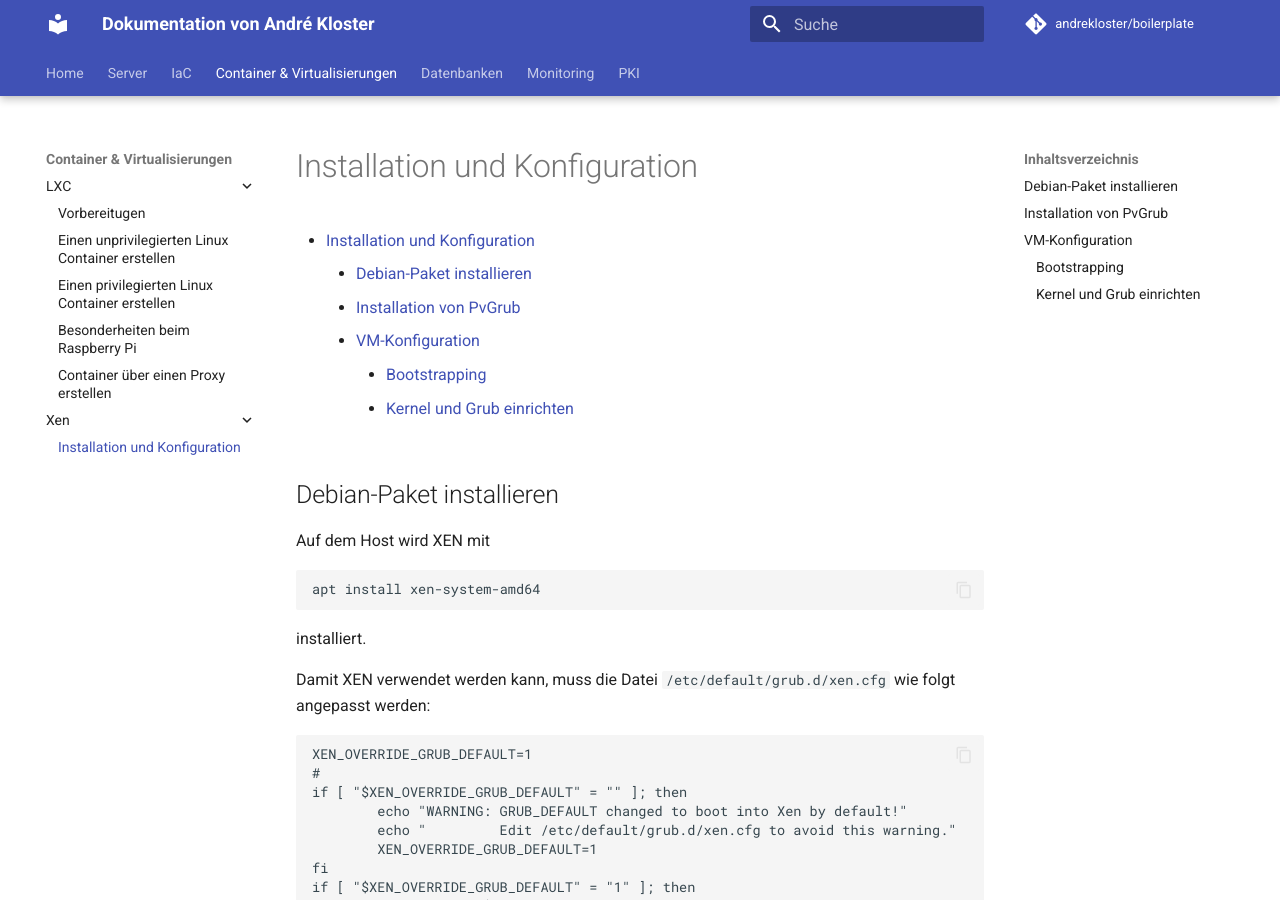
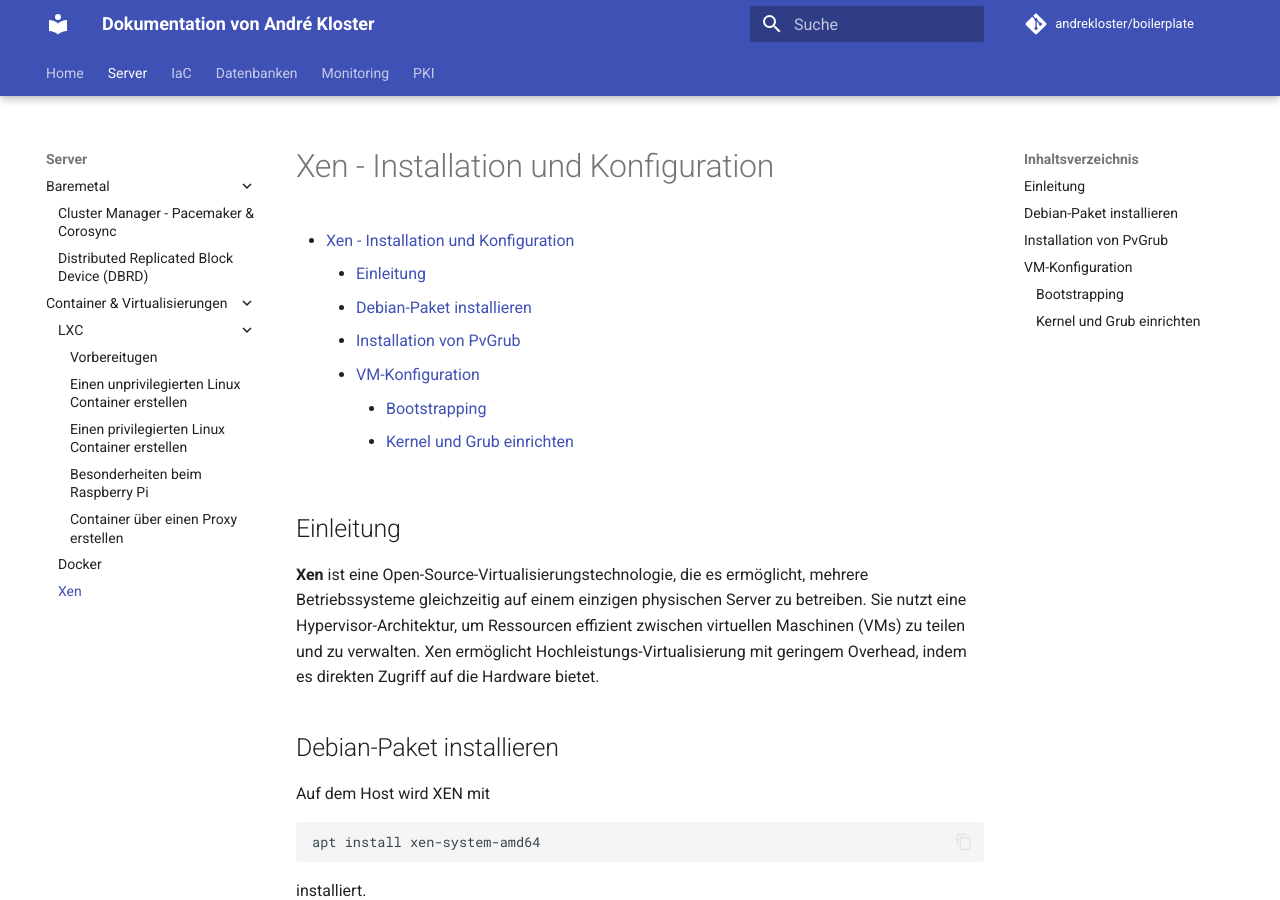
Before and after one commit to andrekloster/andrekloster-docs, an MkDocs documentation site: the page built from docs/virt/xen.md, in a window 1280 px wide and 900 px high. Built offline with MkDocs 1.6.1 and Material for MkDocs 9.7.7, drawn with Linux system fonts in a browser that asks for light colours; comment, search, counter and statistics services are not loaded.

Commit message:
added docker docs

````diff
--- a/docs/server/cluster.md
+++ b/docs/baremetal/cluster.md
@@ -1,9 +1,10 @@
-# Cluster Manager
+# Cluster Manager - Pacemaker & Corosync
 
 [TOC]
 
 ## Einleitung
-Für die Sicherstellung einer hochverfügbaren Serverlandschaft, wird __Corosync__ und __Pacemaker__ als Cluster Manager verwendet.
+
+Für die Sicherstellung einer hochverfügbaren Serverlandschaft, wird **Corosync** und **Pacemaker** als Cluster Manager verwendet.
 Mit Hilfe dieser Software, können Ressourcen wie z.B. virtuelle Maschinen, Linux Container, Floating IPs und DNS verwaltet werden.
 Im Falle einer Downtime sorgt, der Cluster Manager dafür, dass die betroffenen Komponenten auf einem andren verfügbaren
 Server umgelagert werden.
@@ -179,7 +180,6 @@
     da sonst Resourcen unkontrolliert ausgeschaltet werden könnten: <br>
     `/usr/sbin/crm_attribute --type crm_config --name maintenance-mode --update true`
 
-
 ## Pacemaker um eine Ressource erweitern
 
 Falls schon eine aktive Konfiguration vorhanden ist, können wir diese Konfiguration verwenden, um eine Resource zu erstellen.
@@ -195,9 +195,9 @@
 Die Sortierung der einzelnen Resourcen wird von Pacemaker automatisch übernommen. Sobald alles erfolgreich hinterlegt wurde,
 kann die Konfiguration gespeichert und geschlossen werden.
 
-+ `crm conf edit`
-+ `:r www-1.pcmk`
-+ `:wq`
+- `crm conf edit`
+- `:r www-1.pcmk`
+- `:wq`
 
 Anschließend erstellen wir eine [Sandbox](#pacemaker-cluster-testen) und testen die neue Konfiguration.
 
@@ -225,10 +225,10 @@
 Jetzt bearbeiten wir die aktuelle Konfiguration im `Edit-Mode`, löschen den gesamten Inhalt und fügen die neu generierte
 Konfiguration ein. Sobald alles erfolgreich hinterlegt wurde, kann die Konfiguration gespeichert und geschlossen werden.
 
-+ `crm conf edit`
-+ `:%d`
-+ `:r no_www-1.pcmk`
-+ `:wq`
+- `crm conf edit`
+- `:%d`
+- `:r no_www-1.pcmk`
+- `:wq`
 
 Anschließend erstellen wir eine [Sandbox](#pacemaker-cluster-testen) und testen die neue Konfiguration.
 
@@ -245,47 +245,57 @@
 Jetzt überprüfen wir die Pacemaker Resourcen.
 
 `-C` löscht aktuelle Zustände, `-R` prüft alle Resourcen neu.
+
 ```shell
 crm_resource -C
 crm_resource -R
 ```
+
 Anschließend warten wir, bis alle Resourcen geprüft wurden.
 
 Um sicherzustellen, dass Resourcen nicht fehlerhaft verschoben werden, starten wir Pacemaker auf allen Knoten neu.
+
 ```shell
 service pacemaker stop
 sleep 1
 service pacemaker start
 service pacemaker status
 ```
+
 Anschließend warten wir erneut, bis alle Resourcen geprüft wurden.
 
 Nun können wir auf einem belieben Knoten die Sandbox erstellen
+
 ```shell
 crm_shadow --create test_sandbox --force
 ```
 
 Innerhalb der Sandbox stoppen wir den maintenance mode
+
 ```shell
 /usr/sbin/crm_attribute --type crm_config --name maintenance-mode --update false
 ```
 
 Jetzt können wir die Simulation starten, um das Verhalten vom Cluster vorhersagen zu können.
+
 ```shell
 crm_simulate -Ls
 ```
+
 Das Feld `Transition Summary:` gibt an, wie sich das Cluster produktiv verhalten würde.
 
 ### Sandbox ausführen/verwerfen
 
 Wenn wir mit dem Zustand der Sandbox zufrieden sind, können wir das Cluster in Betrieb nehmen. Damit wird das Cluster
 online gesetzt und alle Änderungen werden durchgeführt.
+
 ```shell
 crm_shadow --commit test_sandbox --force
 ```
 
 Sollte der Zustand der Sandbox den Erwartungen nicht entsprechen, kann die Sandbox gelöscht und alle Änderung verworfen werden.
 Dadurch bleibt das Cluster weiterhin im maintenance mode.
+
 ```shell
 crm_shadow --delete test_sandbox --force
 ```
@@ -293,10 +303,10 @@
 ### Cluster prüfen
 
 Sobald das Cluster online ist, kann geprüft werden, ob alle Resourcen vom Pacmaker korrekt gestartet werden.
+
 ```shell
 pcs resource relocate show
 ```
-
 
 ## Einzelne Ressource auf einen anderen Knoten umziehen
 
--- a/docs/virt/xen.md
+++ b/docs/virt/xen.md
@@ -1,13 +1,19 @@
-# Installation und Konfiguration
+# Xen - Installation und Konfiguration
 
 [TOC]
+
+## Einleitung
+
+**Xen** ist eine Open-Source-Virtualisierungstechnologie, die es ermöglicht, mehrere Betriebssysteme gleichzeitig auf einem einzigen physischen Server zu betreiben. Sie nutzt eine Hypervisor-Architektur, um Ressourcen effizient zwischen virtuellen Maschinen (VMs) zu teilen und zu verwalten. Xen ermöglicht Hochleistungs-Virtualisierung mit geringem Overhead, indem es direkten Zugriff auf die Hardware bietet.
 
 ## Debian-Paket installieren
 
 Auf dem Host wird XEN mit
+
 ```shell
 apt install xen-system-amd64
 ```
+
 installiert.
 
 Damit XEN verwendet werden kann, muss die Datei `/etc/default/grub.d/xen.cfg`
@@ -56,6 +62,7 @@
 ```
 
 Nun kann das Image gebaut werden:
+
 ```shell
 cd /etc/xen/pvgrub
 tar cf memdisk.tar grub.cfg
@@ -76,24 +83,28 @@
 Die erste Partition ist für den Swap, die zweite Partition
 ist die Root-Partition (`/`). Weitere Partitionen können bei Bedarf
 hinzugefügt werden (zum Beispiel für `/var`)
+
 ```shell
 lvcreate -L 15G -n xen-test-root vg0
 lvcreate -L 3G -n xen-test-swap vg0
 ```
 
 Anschließend werden die Partitionen entsprechend formatiert:
+
 ```shell
 mkfs.ext4 /dev/vg0/xen-test-root
 mkswap /dev/vg0/xen-test-swap
 ```
 
 Um Debian zu installieren, muss mindestens die Root-Partition eingehangen werden:
+
 ```shell
 mkdir -p /root/vm-x
 mount /dev/vg0/xen-test-root /root/vm-x
 ```
 
 und danach kann mit `debootstrap` Debian installiert werden:
+
 ```shell
 debootstrap \
     --include='ssh,vim,less,iputils-ping,locales' \
@@ -103,14 +114,15 @@
 ```
 
 Wir kopieren vom Hostsystem den Ordner `/root/.ssh` mit
+
 ```shell
 cp -a /root/.ssh /root/vm-x/root/
 ```
 
 Weiterhin müssen folgende Dateien ggfs. angepasst werden:
 
-* `/root/vm-x/etc/hostname`
-* `/root/vm-x/etc/resolv.conf`
+- `/root/vm-x/etc/hostname`
+- `/root/vm-x/etc/resolv.conf`
 
 Zum automatischen Einhängen der Dateisysteme beim Booten muss die Datei
 `/root/vm-x/etc/fstab` erstellt werden.
@@ -139,22 +151,26 @@
 ```
 
 Nun wechseln wir mit `chroot` in das künftige Gastsystem:
+
 ```shell
 chroot /root/vm-x/ /bin/bash
 ```
 
 um die Spracheinstellungen vorzunehmen:
+
 ```shell
 dpkg-reconfigure locales # de_DE.UTF-8 und en_US.UTF-8 (default) einstellen
 ```
 
-Zusätzlich muss ein Passwort für den Nutzer `root`  festgelegt werden:
+Zusätzlich muss ein Passwort für den Nutzer `root` festgelegt werden:
+
 ```shell
 passwd root
 ```
 
 Mit `exit` können wir nun die `chroot`-Umgebung verlassen und anschließend
 muss das Dateisystem ausgehangen werden:
+
 ```shell
 umount /root/vm-x
 ```
@@ -203,11 +219,13 @@
 ```
 
 Nun kann das Gast-System mit
+
 ```shell
 xl create /etc/xen/xen-test.conf
 ```
 
 gestartet und mit
+
 ```shell
 xl console xen-test
 ```
@@ -216,13 +234,13 @@
 war das booten erfolgreich. Anderenfalls kann man mit ++control+"]"++
 die Konsole generell verlassen werden.
 
-
 ### Kernel und Grub einrichten
 
 Wir wollen nun erreichen, dass das Gast-System mit einem eigenen Kernel arbeitet.
 Damit machen wir uns unabhängig vom Host-System und können den Kernel konfigurieren.
 
 Zunächst melden wir uns mit der Konsole am Gast-System mit
+
 ```shell
 xl console xen-test
 ```
@@ -235,6 +253,7 @@
 
 Um ein Grub-Menü zu erstellen, muss die Datei `/etc/default/grub` bearbeitet werden
 und folgender Eintrag zur Datei hinzugefügt werden:
+
 ```
 # Boot Loader Specification (BLS)
 # Populate the bootloader's menu entries.
@@ -242,12 +261,14 @@
 ```
 
 Nun kann das Grub-Menü mit
+
 ```shell
 update-grub
 ```
 
 erstellt werden. Die angezeigten Warnungen können hierbei ignoriert werden.
 Das Gastsystem muss nun mit
+
 ```shell
 shutdown -h now
 ```
@@ -265,6 +286,7 @@
 gesetzt und die Zeile mit dem Parameter `ramdisk` entfernt.
 
 Das Gastsytem kann nun mit
+
 ```shell
 xl create /etc/xen/xen-test.conf
 ```
--- a/mkdocs.yml
+++ b/mkdocs.yml
@@ -4,57 +4,58 @@
 repo_url: https://github.com/andrekloster/boilerplate/
 repo_name: andrekloster/boilerplate
 theme:
-    name: 'material'
-    language: de
-    features:
-        - navigation.tabs
-        - navigation.tabs.sticky
-        - navigation.expand
-        - navigation.indexes
-        - content.code.copy
-    plugins:
-        - search:
-            lang: de
+  name: "material"
+  language: de
+  features:
+    - navigation.tabs
+    - navigation.tabs.sticky
+    - navigation.expand
+    - navigation.indexes
+    - content.code.copy
+  plugins:
+    - search:
+        lang: de
 markdown_extensions:
-    - 'admonition'
-    - 'pymdownx.highlight'
-    - 'pymdownx.keys'
-    - 'pymdownx.superfences'
-    - pymdownx.tabbed:
-        alternate_style: true
-    - 'attr_list'
-    - pymdownx.emoji:
-        emoji_index: !!python/name:material.extensions.emoji.twemoji
-        emoji_generator: !!python/name:materialx.emoji.to_svg
-    - 'md_in_html'
+  - "admonition"
+  - "pymdownx.highlight"
+  - "pymdownx.keys"
+  - "pymdownx.superfences"
+  - pymdownx.tabbed:
+      alternate_style: true
+  - "attr_list"
+  - pymdownx.emoji:
+      emoji_index: !!python/name:material.extensions.emoji.twemoji
+      emoji_generator: !!python/name:materialx.emoji.to_svg
+  - "md_in_html"
 nav:
-    - Home:
-        - 'index.md'
-    - Server:
-        - 'server/cluster.md'
-        - 'server/drbd.md'
-    - IaC:
-        - Puppet:
-            - 'iac/puppet/create_puppet_server.md'
-            - 'iac/puppet/register_client.md'
-            - 'iac/puppet/icinga_ntfy.md'
-        - Ansible:
-            - 'iac/ansible/dns.md'
-    - Container & Virtualisierungen:
-        - LXC:
-            - 'container/lxc/preparation.md'
-            - 'container/lxc/unprivileged_container.md'
-            - 'container/lxc/privileged_container.md'
-            - 'container/lxc/raspberrypi.md'
-            - 'container/lxc/create_with_proxy.md'
-        - Xen:
-            - 'virt/xen.md'
-    - Datenbanken:
-        - 'databases/etcd.md'
-        - 'databases/postgresql_patroni.md'
-        - 'databases/mysql_innodb.md'
-        - 'databases/mongodb.md'
-    - Monitoring:
-        - 'monitoring/icinga.md'
-    - PKI:
-        - 'pki/mini_pki.md'
+  - Home:
+      - "index.md"
+  - Server:
+      - Baremetal:
+          - "baremetal/cluster.md"
+          - "baremetal/drbd.md"
+      - Container & Virtualisierungen:
+          - LXC:
+              - "container/lxc/preparation.md"
+              - "container/lxc/unprivileged_container.md"
+              - "container/lxc/privileged_container.md"
+              - "container/lxc/raspberrypi.md"
+              - "container/lxc/create_with_proxy.md"
+          - Docker: "container/docker.md"
+          - Xen: "virt/xen.md"
+  - IaC:
+      - Puppet:
+          - "iac/puppet/create_puppet_server.md"
+          - "iac/puppet/register_client.md"
+          - "iac/puppet/icinga_ntfy.md"
+      - Ansible:
+          - "iac/ansible/dns.md"
+  - Datenbanken:
+      - "databases/etcd.md"
+      - "databases/postgresql_patroni.md"
+      - "databases/mysql_innodb.md"
+      - "databases/mongodb.md"
+  - Monitoring:
+      - "monitoring/icinga.md"
+  - PKI:
+      - "pki/mini_pki.md"
````
Also changed, not shown: docs/container/docker.md (added, +192 -0 lines), docs/baremetal/drbd.md (renamed from docs/server/drbd.md).
